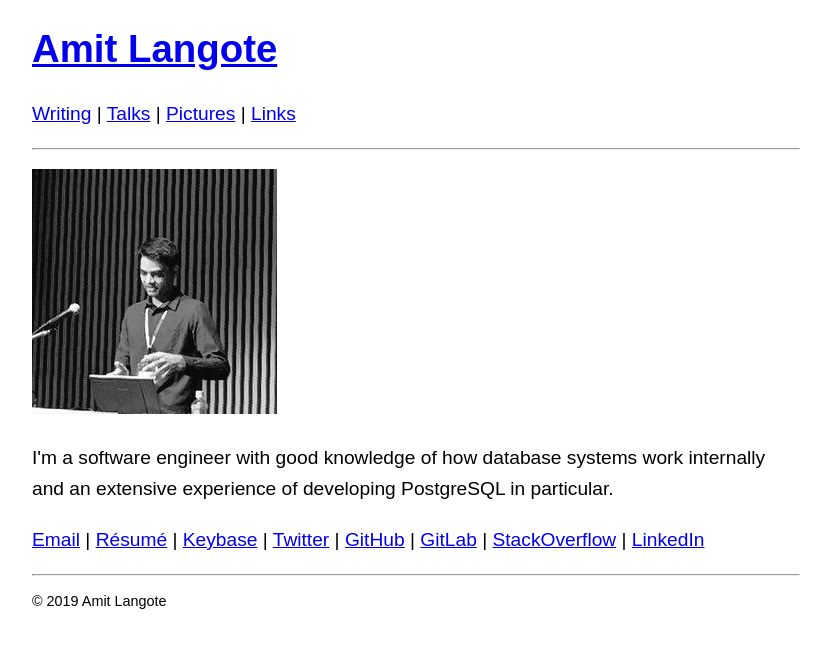
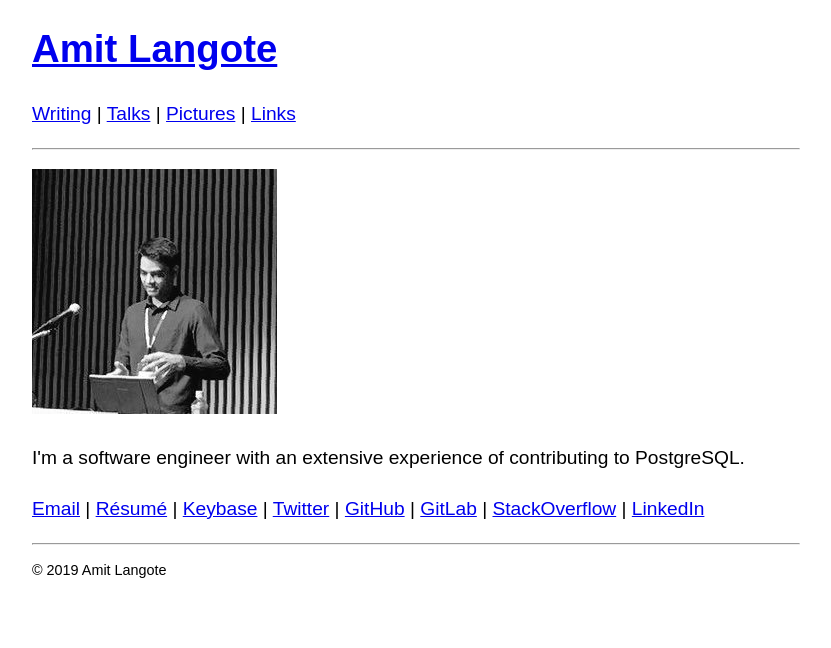
Before and after one commit to amitlan/website, a Jekyll site: the page built from index.md, in a window 1280 px wide. Shown: the top 648 px of the page, without its empty margins (224-1055 px from the left). Built offline with Jekyll 4.4.1, drawn with Linux system fonts in a browser that asks for light colours.

Commit message:
index: update

```diff
--- a/index.md
+++ b/index.md
@@ -5,5 +5,5 @@ title: Amit Langote
 <a href="https://amitlan.github.io/writing">Writing</a> | <a href="https://amitlan.github.io/talks">Talks</a> | <a href="https://amitlan.github.io/photolog">Pictures</a> | <a href="https://amitlan.github.io/bookmarks">Links</a>
 <hr>
 <img src="files/me.jpg" alt="hi" class="inline"/>
-<p>I'm a software engineer with good knowledge of how database systems work internally and an extensive experience of developing PostgreSQL in particular.</p>
+<p>I'm a software engineer with an extensive experience of contributing to PostgreSQL.</p>
 <a href="mailto:amitlangote09@gmail.com">Email</a> | <a href="https://s3-ap-northeast-1.amazonaws.com/amitlan.com/files/resume.pdf">Résumé</a> | <a href="https://keybase.io/amitlan">Keybase</a> | <a href="https://twitter.com/amitlan">Twitter</a> | <a href="https://github.com/amitlan">GitHub</a> | <a href="https://gitlab.com/amitlan">GitLab</a> | <a href="https://stackoverflow.com/users/683402">StackOverflow</a> | <a href="https://linkedin.com/in/amitlan">LinkedIn</a>
```
